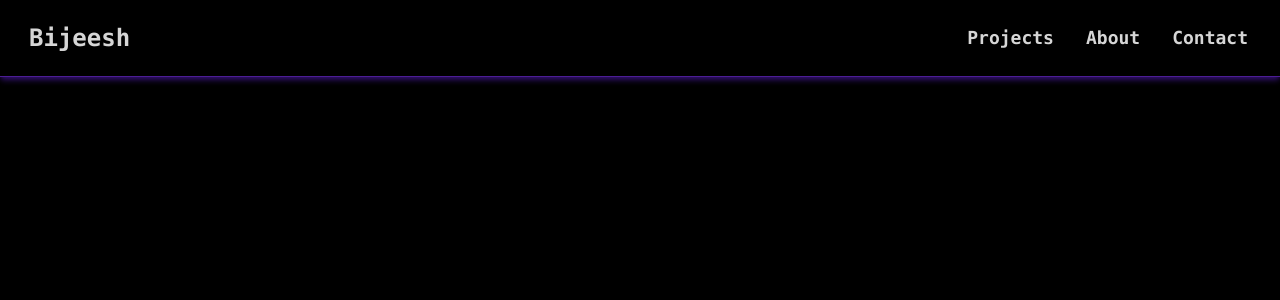
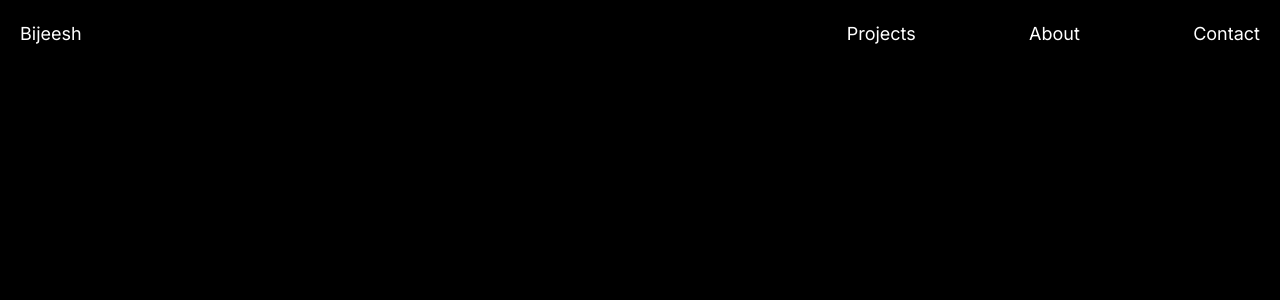
Before and after one commit to bijeesh-m/bijeesh, a Next.js app: page / in a window 1280 px wide. Shown: the top 300 px of the page. Built offline with nearby package versions, Linux system fonts and the light colour scheme.

Commit message:
fix:fixed the bug in styles

```diff
--- a/components/Navbar.jsx
+++ b/components/Navbar.jsx
@@ -42,55 +42,61 @@ const Navbar = () => {
     };
 
     return (
-        <div
-            className={
-                show
-                    ? "block fixed top-0 w-full bg-black border-b border-b-violet-900 shadow-md shadow-violet-950 z-50"
-                    : "hidden"
-            }
-            // initial={{ opacity: 0 }}
-            // whileInView={{ opacity: 1 }}
-        >
-            <nav className="navbar bg-transparent sticky p-3  font-mono font-bold ">
-                <div className="flex-1">
-                    <a className="btn btn-ghost text-[24px]">Bijeesh</a>
-                </div>
-                <div className="flex-none ">
-                    <ul className="menu menu-horizontal px-1 text-[18px]">
-                        <li>
-                            <a
-                                href="#work"
-                                onClick={(e) => {
-                                    e.preventDefault();
-                                    scrollTo("work");
-                                }}
-                            >
-                                Projects
-                            </a>
-                        </li>
-                        <li>
-                            <a
-                                href="#about"
-                                onClick={(e) => {
-                                    e.preventDefault();
-                                    scrollTo("about");
-                                }}
-                            >
-                                About
-                            </a>
-                        </li>
-                        <li>
-                            <a
-                                href="#about"
-                                onClick={(e) => {
-                                    e.preventDefault();
-                                    scrollTo("contact");
-                                }}
-                            >
-                                Contact
-                            </a>
-                        </li>
-                    </ul>
+        // <motion.div
+        //     className={show? "block fixed top-0 w-full bg-black border-b border-b-violet-900 shadow-md shadow-violet-950 z-50": "hidden"}
+        //     initial={{ opacity: 0 }}
+        //     whileInView={{ opacity: 1 }}
+        // >
+        //     <nav className="navbar bg-transparent sticky p-3  font-mono font-bold ">
+        //         <div className="flex-1">
+        //             <a className="btn btn-ghost text-2xl">Bijeesh</a>
+        //         </div>
+        //         <div className="flex-none ">
+        //             <ul className="menu menu-horizontal px-1 text-xs sm:text-sm md:text-lg">
+        //                 <li>
+        //                     <a
+        //                         href="#work"
+        //                         onClick={(e) => {
+        //                             e.preventDefault();
+        //                             scrollTo("work");
+        //                         }}
+        //                     >
+        //                         Projects
+        //                     </a>
+        //                 </li>
+        //                 <li>
+        //                     <a
+        //                         href="#about"
+        //                         onClick={(e) => {
+        //                             e.preventDefault();
+        //                             scrollTo("about");
+        //                         }}
+        //                     >
+        //                         About
+        //                     </a>
+        //                 </li>
+        //                 <li>
+        //                     <a
+        //                         href="#about"
+        //                         onClick={(e) => {
+        //                             e.preventDefault();
+        //                             scrollTo("contact");
+        //                         }}
+        //                     >
+        //                         Contact
+        //                     </a>
+        //                 </li>
+        //             </ul>
+        //         </div>
+        //     </nav>
+        // </motion.div>
+        <div className=" text-white">
+            <nav className=" flex justify-between p-5 text-lg">
+                <div>Bijeesh</div>
+                <div className=" w-1/3 flex justify-between ">
+                    <p>Projects</p>
+                    <p>About</p>
+                    <p>Contact</p>
                 </div>
             </nav>
         </div>
--- a/tailwind.config.js
+++ b/tailwind.config.js
@@ -13,7 +13,7 @@ module.exports = {
             },
         },
     },
-    plugins: [require("daisyui")],
+    // plugins: [require("daisyui")],
     daisyui: {
         themes: [
             "light",
```
